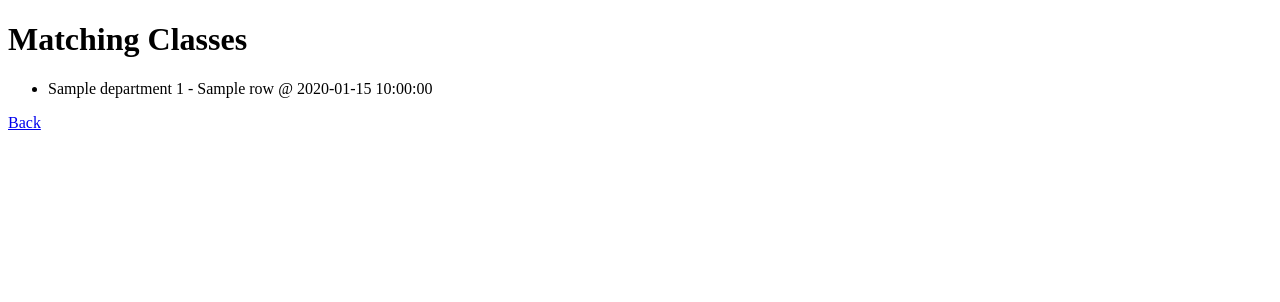
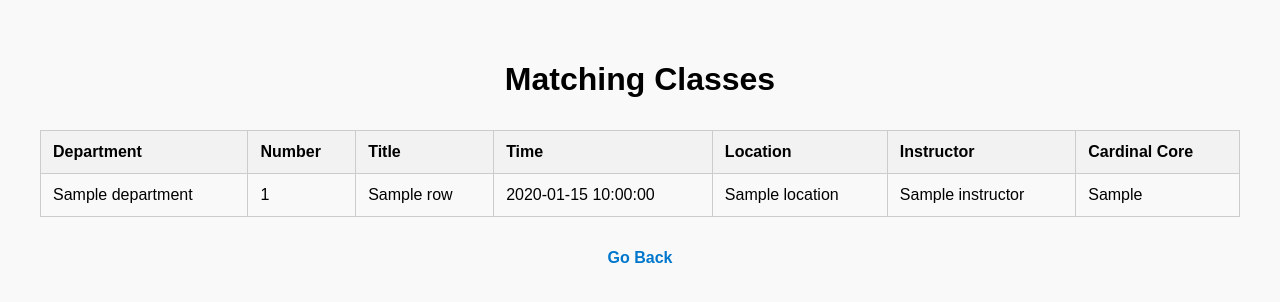
Before and after one commit to lproge01/CSE350, a Flask app: template templates/results.html in a window 1280 px wide. Shown: the top 302 px of the page. Run offline with Flask 3, Linux system fonts and the light colour scheme; the template is opened without the code that fills it: most values are stand-ins (such as "Sample title", 1, 10 or a date in 2020).

Commit message:
switched to trying with sql

```diff
--- a/app.py
+++ b/app.py
@@ -1,7 +1,14 @@
 from flask import Flask, render_template, request
-import csv
+import mysql.connector
 
 app = Flask(__name__)
+
+db_access = {
+    'host'      : 'localhost',
+    'user'      : 'root',
+    'password'  : 'Tater4567890!',
+    'database'  : 'cse350'
+}
 
 @app.route('/')
 def home():
@@ -10,43 +17,44 @@ def home():
 @app.route('/generate_schedule', methods=['GET','POST'])
 def generate_schedule():
     if request.method == 'POST':
+
         classes = []
-
         for i in range(1, 11):
-            class_code = request.form.get(f'class{i}', '').strip()
+            code = request.form.get(f'class{i}', '').upper().replace(' ', '')
             pref = request.form.get(f'pref{i}', 'No preference')
-            if class_code:
-                classes.append({'code': class_code, 'pref': pref})
+            if code:
+                classes.append({'code': code, 'pref': pref})
 
         blocked_times = request.form.getlist('blocked_times')
         core_prefs = request.form.getlist('core_prefs')
 
-        results = []
+        results =[]
 
-        submitted_codes = [c['code'].strip().upper().replace(' ', '') for c in classes]
+        try:
+            conn = mysql.connector.connect(**db_access)
+            cursor = conn.cursor(dictionary=True)
 
-        with open('catalog.csv', newline='', encoding='utf-8-sig') as f:
-            reader = csv.DictReader(f)
-            reader.fieldnames = [h.strip() for h in reader.fieldnames]
-            for row in reader:
-                department = row.get('department','').strip()
-                number = row.get('number','').strip()
-                row_code = f"{department}{number}".upper()
+            for c in classes:
+                dept, number = c['code'].split() if ' ' in c['code'] else (c['code'], '')
+                query = """
+                SELECT * FROM catalog
+                WHERE department = %s AND number = %s
+                """
+                cursor.execute(query, (dept, number))
+                for row in cursor.fetchall():
+                    if blocked_times and any(bt in row['time'] for bt in blocked_times):
+                        continue
+                    if core_prefs and row['card_core'] not in core_prefs:
+                        continue
+                    results.append(row)
 
-                if row_code not in submitted_codes:
-                    continue
-                if any(bt.lower() in row.get('time','').lower() for bt in blocked_times):
-                    continue
-                if core_prefs:
-                    card_core_val = row.get('card_core','').strip()
-                    if card_core_val and card_core_val not in core_prefs:
-                        continue
-                results.append(row)
+            cursor.close()
+            conn.close()
+
+        except mysql.connector.Error as error:
+            return f"Database error: {error}"
 
         return render_template('results.html', results=results)
-
-    else:
-        return render_template('index.html')
 
 
 if __name__ == '__main__':
--- a/templates/results.html
+++ b/templates/results.html
@@ -3,18 +3,76 @@
 <head>
     <meta charset="UTF-8">
     <title>Schedule Results</title>
+    <style>
+        body {
+            font-family: Arial, sans-serif;
+            padding: 2rem;
+            background-color: #f9f9f9;
+        }
+        h1 {
+            text-align: center;
+        }
+        table {
+            width: 100%;
+            border-collapse: collapse;
+            margin-top: 2rem;
+        }
+        th, td {
+            border: 1px solid #ccc;
+            padding: 0.75rem;
+            text-align: left;
+        }
+        th {
+            background-color: #f2f2f2;
+        }
+        .no-results {
+            text-align: center;
+            color: #555;
+            font-style: italic;
+            margin-top: 2rem;
+        }
+        a {
+            display: block;
+            margin-top: 2rem;
+            text-align: center;
+            text-decoration: none;
+            font-weight: bold;
+            color: #0077cc;
+        }
+    </style>
 </head>
 <body>
     <h1>Matching Classes</h1>
     {% if results %}
-        <ul>
-            {% for row in results %}
-                <li>{{ row['department'] }} {{ row['number'] }} - {{ row['title'] }} @ {{ row['time'] }}</li>
-            {% endfor %}
-        </ul>
+        <table>
+            <thead>
+                <tr>
+                    <th>Department</th>
+                    <th>Number</th>
+                    <th>Title</th>
+                    <th>Time</th>
+                    <th>Location</th>
+                    <th>Instructor</th>
+                    <th>Cardinal Core</th>
+                </tr>
+            </thead>
+            <tbody>
+                {% for row in results %}
+                    <tr>
+                        <td>{{ row.department }}</td>
+                        <td>{{ row.number }}</td>
+                        <td>{{ row.title }}</td>
+                        <td>{{ row.time }}</td>
+                        <td>{{ row.location }}</td>
+                        <td>{{ row.instructor }}</td>
+                        <td>{{ row.card_core }}</td>
+                    </tr>
+                {% endfor %}
+            </tbody>
+        </table>
     {% else %}
-        <p>No matching classes found.</p>
+        <p class="no-results">No matching classes found based on your preferences.</p>
     {% endif %}
-    <a href="/">Back</a>
+    <a href="/">Go Back</a>
 </body>
 </html>
```
Also changed, not shown: templates/index.html (+11 -11 lines).
